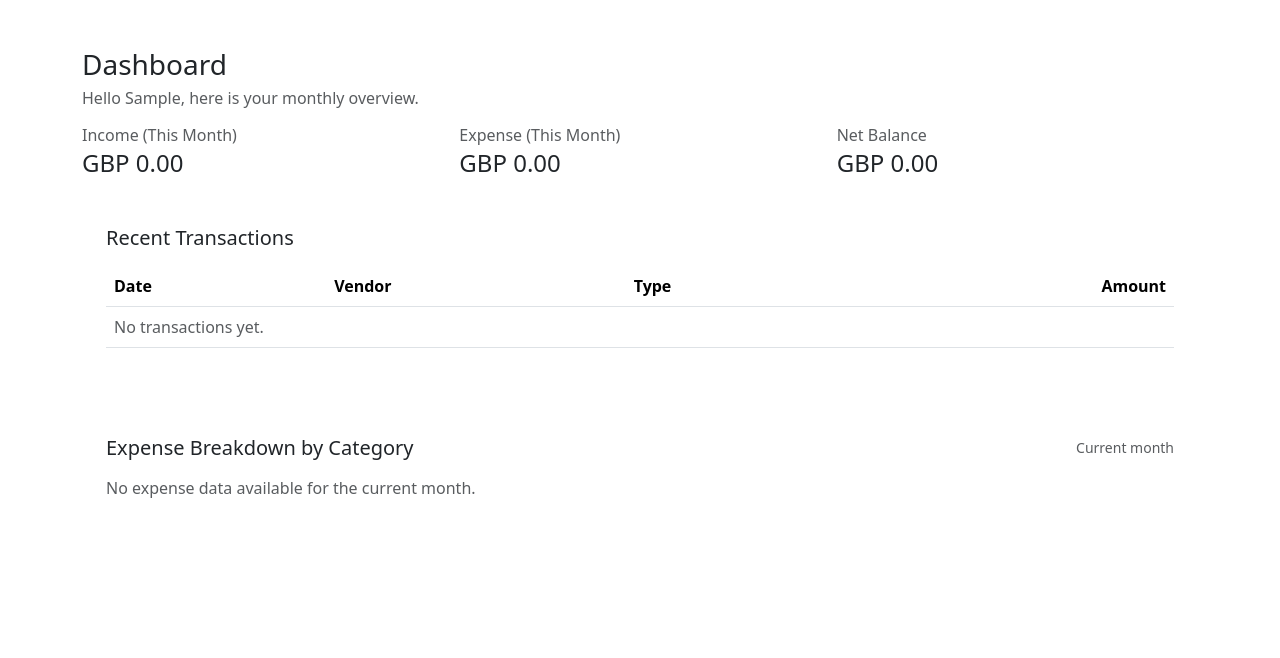
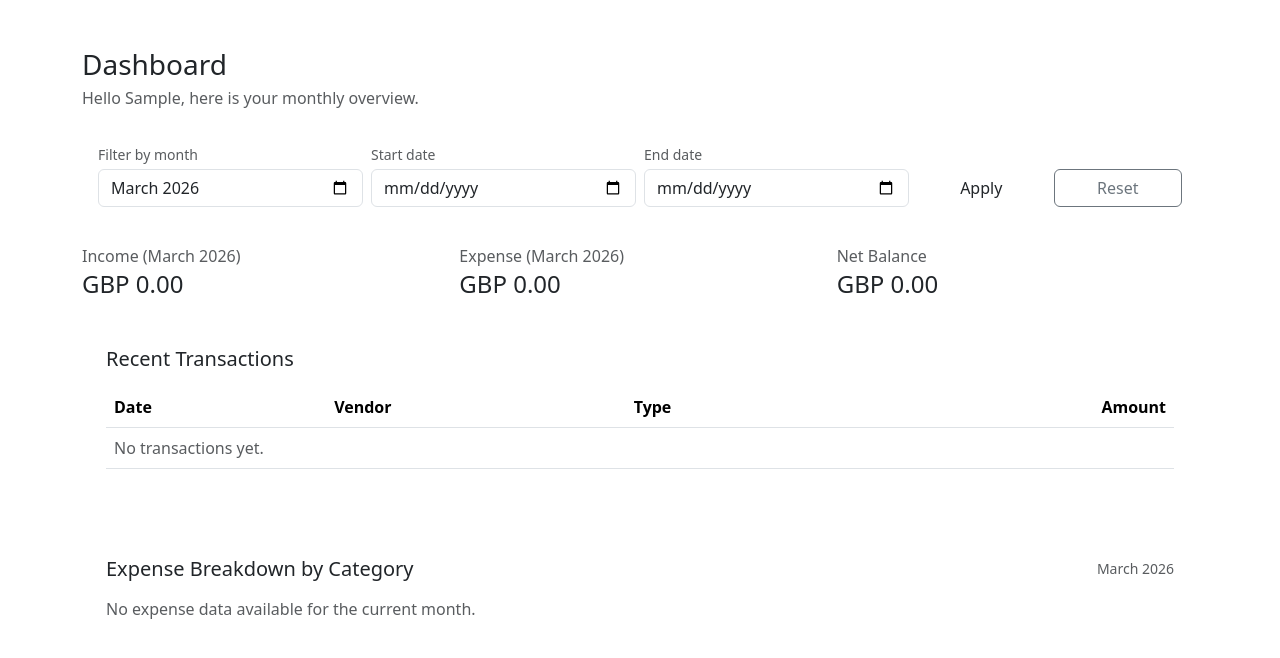
Before and after one commit to Sefa-Keles/Smart-Accounts-Management, a Django app: page /dashboard/ in a window 1280 px wide. Shown: the part 56-714 px from the top of the page. Run offline with Django 5.2, Linux system fonts and the light colour scheme; the visitor is signed in with stand-in values (Sample User, id 1); data that the repository does not hold is empty.

Commit message:
Add month and date range filtering to dashboard transactions

```diff
--- a/templates/core/dashboard.html
+++ b/templates/core/dashboard.html
@@ -11,16 +11,37 @@
     </div>
 </div>
 
+<div class="sam-card p-3 mb-4">
+    <form method="get" class="row g-2 align-items-end">
+        <div class="col-12 col-md-3">
+            <label for="month" class="form-label small text-muted mb-1">Filter by month</label>
+            <input type="month" id="month" name="month" value="{{ selected_month }}" class="form-control">
+        </div>
+        <div class="col-6 col-md-3">
+            <label for="start_date" class="form-label small text-muted mb-1">Start date</label>
+            <input type="date" id="start_date" name="start_date" value="{{ start_date }}" class="form-control">
+        </div>
+        <div class="col-6 col-md-3">
+            <label for="end_date" class="form-label small text-muted mb-1">End date</label>
+            <input type="date" id="end_date" name="end_date" value="{{ end_date }}" class="form-control">
+        </div>
+        <div class="col-12 col-md-3 d-grid d-md-flex gap-2">
+            <button type="submit" class="btn btn-sam w-100">Apply</button>
+            <a href="?clear_filters=1" class="btn btn-outline-secondary w-100">Reset</a>
+        </div>
+    </form>
+</div>
+
 <div class="row g-3 mb-4">
     <div class="col-12 col-md-4">
         <div class="amount-box">
-            <h2 class="h6 text-muted mb-1">Income (This Month)</h2>
+            <h2 class="h6 text-muted mb-1">Income ({{ filter_label }})</h2>
             <p class="h4 mb-0">GBP {{ income_total }}</p>
         </div>
     </div>
     <div class="col-12 col-md-4">
         <div class="amount-box">
-            <h2 class="h6 text-muted mb-1">Expense (This Month)</h2>
+            <h2 class="h6 text-muted mb-1">Expense ({{ filter_label }})</h2>
             <p class="h4 mb-0">GBP {{ expense_total }}</p>
         </div>
     </div>
@@ -65,7 +86,7 @@
 <div class="sam-card p-3 p-md-4 mt-4">
     <div class="d-flex justify-content-between align-items-center mb-3">
         <h2 class="h5 mb-0">Expense Breakdown by Category</h2>
-        <span class="text-muted small">Current month</span>
+        <span class="text-muted small">{{ filter_label }}</span>
     </div>
     {% if expense_category_totals %}
         {{ expense_category_labels|json_script:"expense-category-labels" }}
```
